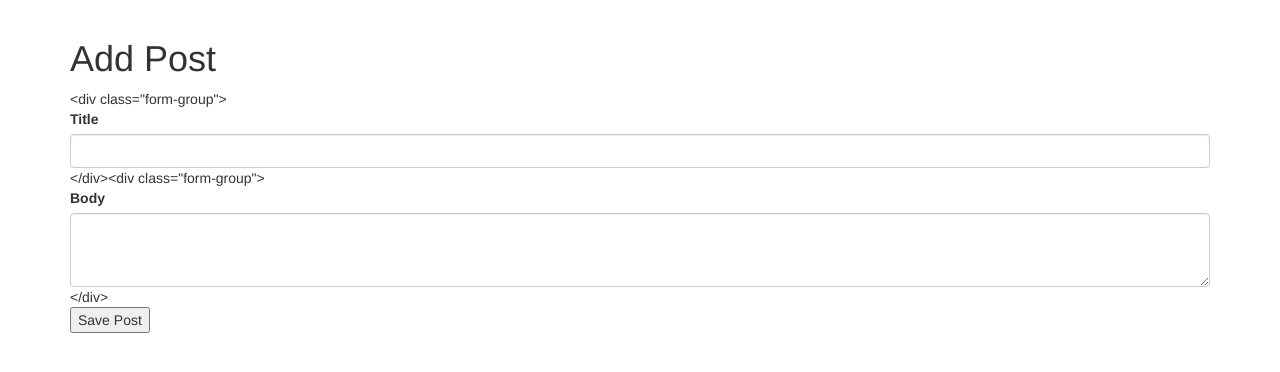
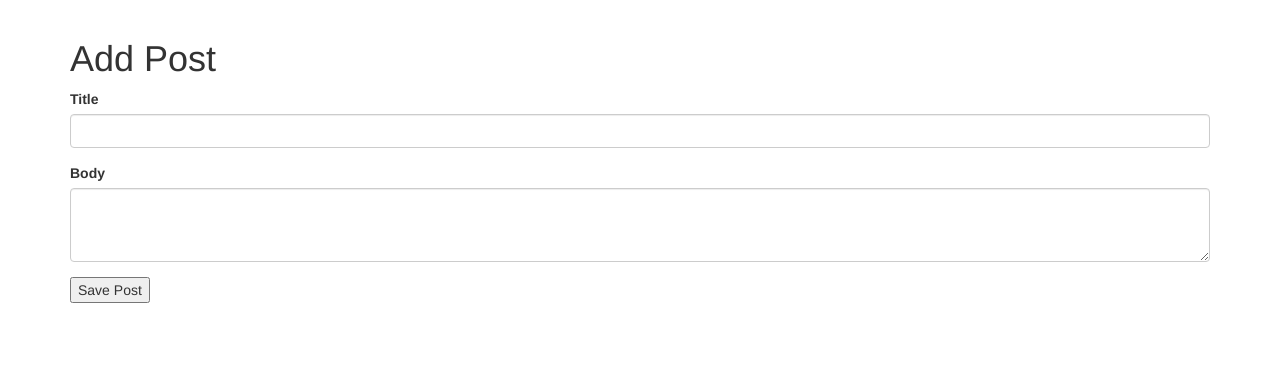
Before and after one commit to jolks/cakephp-blog-example, a CakePHP app: the page made by app/View/Posts/add.ctp in a window 1280 px wide. Shown: the part 51-423 px from the top of the page. Run offline with PHP 8.4 and a stand-in for CakePHP, Linux system fonts and the light colour scheme; the template is opened without the code that fills it, so the values that code supplies are empty; form fields are guessed from the names that the template uses; some libraries are stand-ins or nearby versions.

Commit message:
Update UI

```diff
--- a/app/View/Posts/add.ctp
+++ b/app/View/Posts/add.ctp
@@ -2,13 +2,13 @@
 <?php
 echo $this->Form->create('Post');
 
-echo h('<div class="form-group">');
+echo('<div class="form-group">');
 echo $this->Form->input('title', array('class' => 'form-control'));
-echo h('</div>');
+echo('</div>');
 
-echo h('<div class="form-group">');
+echo('<div class="form-group">');
 echo $this->Form->input('body', array('class' => 'form-control', 'rows' => '3'));
-echo h('</div>');
+echo('</div>');
 
 echo $this->Form->end('Save Post');
 ?>
```
Also changed, not shown: app/View/Posts/edit.ctp (+4 -4 lines).
